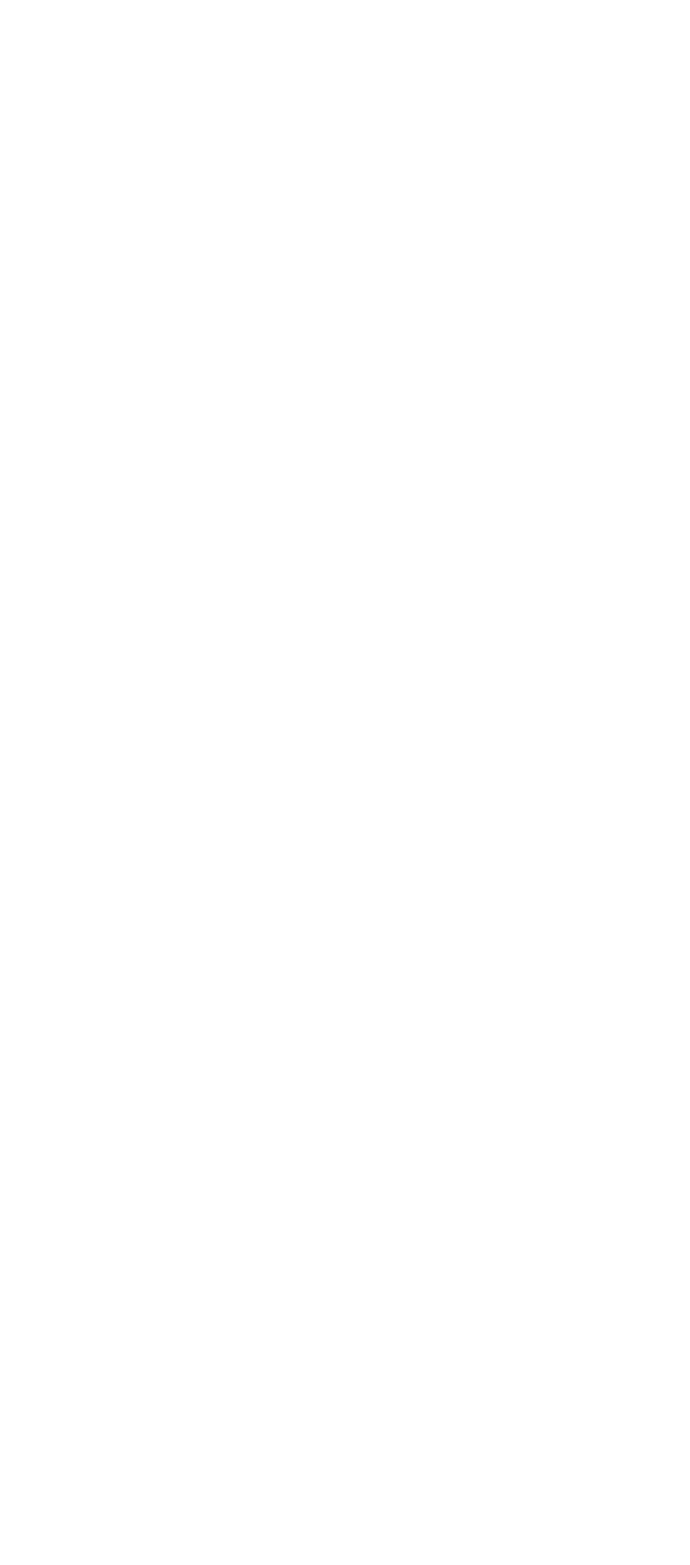
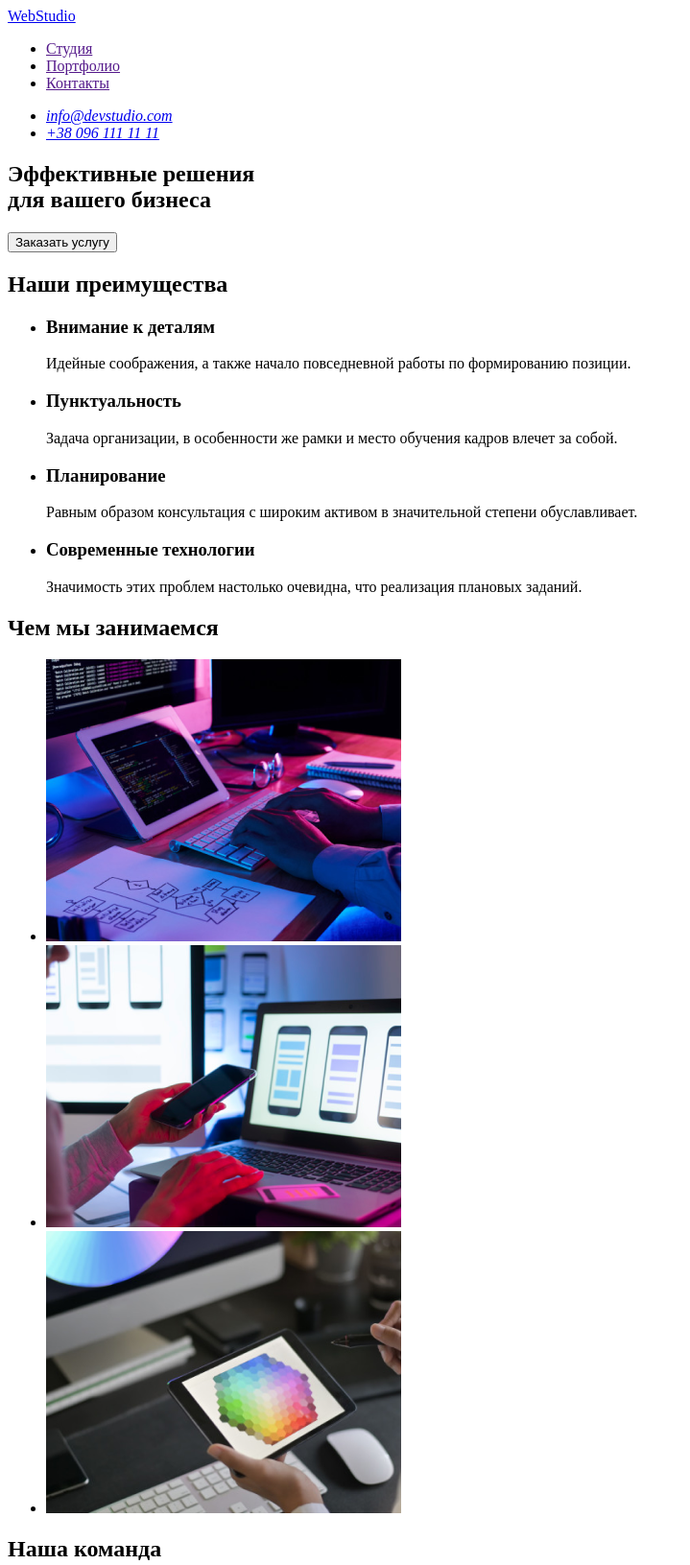
Before and after one commit to NEXTru86/goit-markup-hw-01, a plain HTML site: page index.html in a window 1280 px wide. Shown: the top 1631 px of the page at 96% size, without its empty margins (0-719 px from the left). Before the commit the page ends 800 px from the top, so only its background shows below. Drawn offline with Linux system fonts and the light colour scheme.

Commit message:
Набрал основную информацию

```diff
--- a/index.html
+++ b/index.html
@@ -1,11 +1,132 @@
 <!DOCTYPE html>
-<html lang="en">
+<html lang="ru">
 <head>
     <meta charset="UTF-8">
     <meta name="viewport" content="width=device-width, initial-scale=1.0">
-    <title>Document</title>
+    <title>WebStudio</title>
 </head>
+
 <body>
+    <header>
+        <nav>
+            <a href="./index.html" aria-label="логотип уебстудио">WebStudio</a>
 
+            <ul>
+                <li>
+                    <a href="">Студия</a>
+                </li>
+                <li>
+                    <a href="">Портфолио</a>
+                </li>
+                <li>
+                    <a href="">Контакты</a>
+                </li>
+            </ul>
+        </nav>
+
+        <address>
+            <ul>
+                <li>
+                    <a href="mailto:info@devstudio.com">info@devstudio.com</a>
+                </li>
+                <li>
+                    <a href="tel:+380961111111">+38 096 111 11 11</a>
+                </li>
+            </ul>
+        </address>
+    </header>
+
+    <main>
+        <!-- Главная секция -->
+        <section>
+            <h1>Эффективные решения<br> для вашего бизнеса</h1>
+
+            <button type="button">Заказать услугу</button>
+        </section>
+
+        <!-- Секция Наши преимущества -->
+        <section>
+            <h2>Наши преимущества</h2>
+            <ul>
+                <li>
+                    <h3>Внимание к деталям</h3>
+                    <p>Идейные соображения, а также начало повседневной работы по формированию позиции.</p>
+                </li>
+                <li>
+                    <h3>Пунктуальность</h3>
+                    <p>Задача организации, в особенности же рамки и место обучения кадров влечет за собой.</p>
+                </li>
+                <li>
+                    <h3>Планирование</h3>
+                    <p>Равным образом консультация с широким активом в значительной степени обуславливает.</p>
+                </li>
+                <li>
+                    <h3>Современные технологии</h3>
+                    <p>Значимость этих проблем настолько очевидна, что реализация плановых заданий.</p>
+                </li>
+            </ul>
+        </section>
+
+        <!-- Секция Чем мы занимаемся -->
+        <section>
+            <h2>Чем мы занимаемся</h2>
+            <ul>
+                <li>
+                    <img src="./imeges/what-are-we-doing/box-1.png" alt="Человек печатает на клавиатуре" width="370" height="294">
+                </li>
+                <li>
+                    <img src="./imeges/what-are-we-doing/box-2.png" alt="Человек сидит за ноутбуком и держит телефон" width="370" height="294">
+                </li>
+                <li>
+                    <img src="./imeges/what-are-we-doing/box-3.png" alt="Человек держит планшет" width="370" height="294">
+                </li>
+            </ul>
+        </section>
+
+        <!-- Секция Наша команда -->
+        <section>
+            <h2>Наша команда</h2>
+            <ul>
+                <li>
+                    <img src="./imeges/our-team/img-igor.jpg" alt="Мужчина в очках и сбородой" width="270" height="260">
+                    <h3>Игорь Демьяненко</h3>
+                    <p lang="en">Product Designer</p>
+                </li>
+                <li>
+                    <img src="./imeges/our-team/img-olga.jpg" alt="Блондинка в очках" width="270" height="260">
+                    <h3>Ольга Репина</h3>
+                    <p lang="en">Frontend Developer</p>
+                </li>
+                <li>
+                    <img src="./imeges/our-team/img-nikolai.jpg" alt="Мужчина смотрит в сторону" width="270" height="260">
+                    <h3>Николай Тарасов</h3>
+                    <p lang="en">Marketing</p>
+                </li>
+                <li>
+                    <img src="./imeges/our-team/img-mikhail.jpg" alt="Мужчина в очках и сбородой" width="270" height="260">
+                    <h3>Михаил Ермаков</h3>
+                    <p lang="en">UI Designer</p>
+                </li>
+            </ul>
+        </section>
+    </main>
+
+    <footer>
+        <a href="./index.html" aria-label="логотип уебстудио">WebStudio</a>
+
+        <address>
+            <ul>
+                <li>
+                    <a href="https://yandex.ru/maps/-/CCQxiAqx9C" target="_blank">г. Киев, пр-т Леси Украинки, 26</a>
+                </li>
+                <li>
+                    <a href="mailto:info@example.com">info@example.com</a>
+                </li>
+                <li>
+                    <a href="tel:+380991111111">+38 099 111 11 11</a>
+                </li>
+            </ul>
+        </address>
+    </footer>
 </body>
 </html>
```
Also changed, not shown: imeges/our-team/img-igor.jpg (added), imeges/our-team/img-mikhail.jpg (added), imeges/our-team/img-nikolai.jpg (added), imeges/our-team/img-olga.jpg (added), imeges/what-are-we-doing/box-1.png (added), imeges/what-are-we-doing/box-2.png (added), imeges/what-are-we-doing/box-3.png (added).
